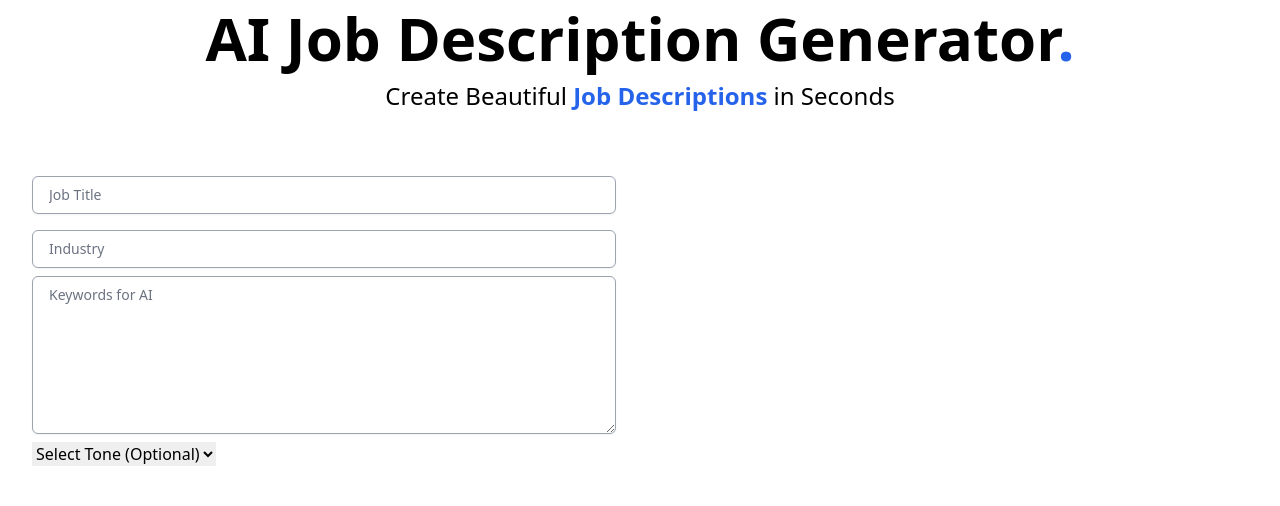
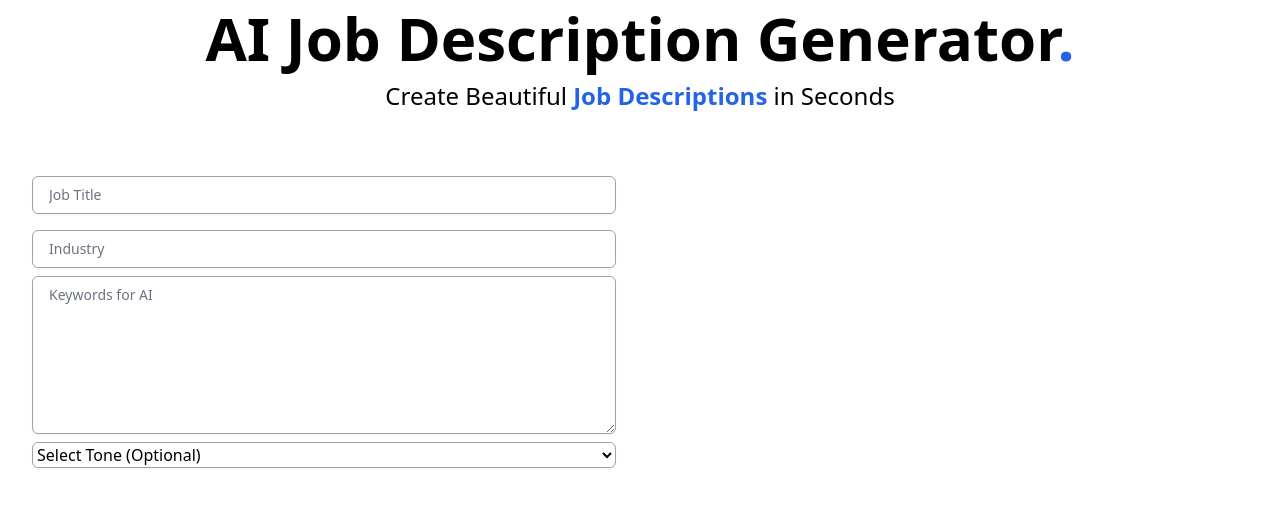
Before and after one commit to emelyn-barrientos/ai-jobbish-descriptions, a Next.js app: page / in a window 1280 px wide. Shown: the top 506 px of the page. Built offline with nearby package versions, Linux system fonts and the light colour scheme.

Commit message:
Add border styling to select tag

```diff
--- a/src/components/Dashboard.js
+++ b/src/components/Dashboard.js
@@ -66,7 +66,11 @@ export default function Dashboard() {
             <label className="sr-only" htmlFor="tone">
               Tone
             </label>
-            <select name="tone" id="tone">
+            <select
+              className="block w-full rounded-md bg-white border border-gray-400 shadow-sm"
+              name="tone"
+              id="tone"
+            >
               <option value="default">Select Tone (Optional)</option>
               <option value="casual">Casual</option>
               <option value="formal">Formal</option>
```
